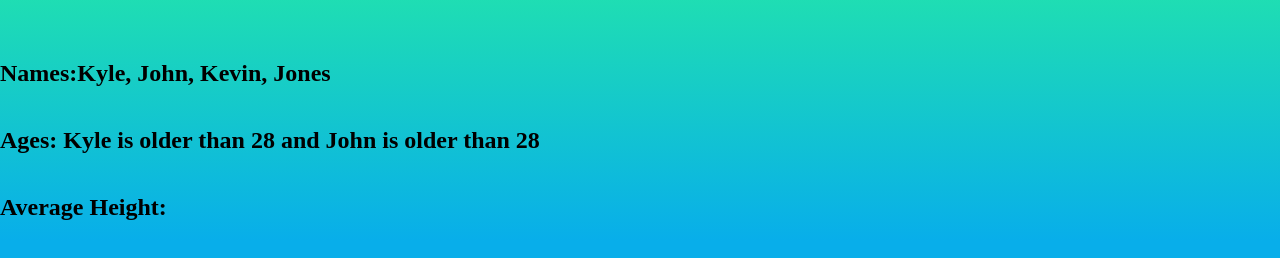
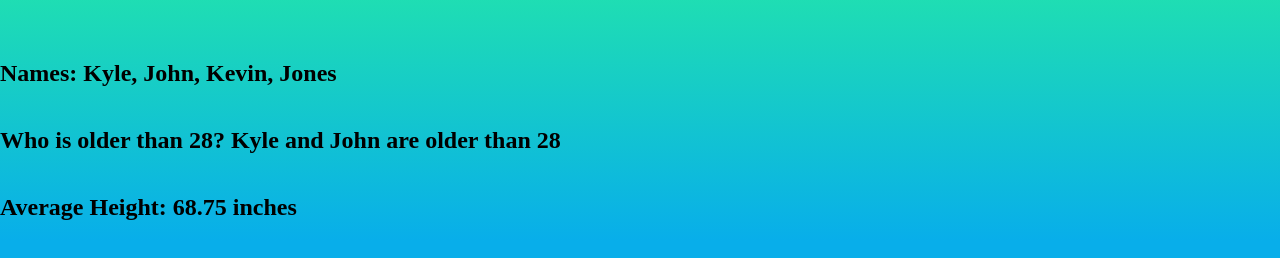
Before and after one commit to kylemuth/array-method-practice, a plain HTML site: page index.html in a window 1280 px wide. Shown: the part 120-378 px from the top of the page. Drawn offline with Linux system fonts and the light colour scheme.

Commit message:
added the reduce() method and README.md

```diff
--- a/index.html
+++ b/index.html
@@ -11,7 +11,7 @@
     <header><h1>Array Practice</h1></header>
     <section>
       <h2 id="names">Names:</h2>
-      <h2 id="ages">Ages:</h2>
+      <h2 id="ages">Who is older than 28?</h2>
       <h2 id="height">Average Height:</h2>
     </section>
     <script src="script.js"></script>
--- a/script.js
+++ b/script.js
@@ -5,20 +5,20 @@ const people = [
   { name: "Jones", age: 27, height: 65 },
 ];
 
-// Map will return individual values (unlike filter that will return the entire object)
+// Map will return individual values (unlike filter that will return the entire object) in the form of an array
 const names = people
   .map((person) => {
     return person.name;
   })
   .join(", ");
 
-document.querySelector("#names").insertAdjacentHTML("beforeend", names);
+document.querySelector("#names").insertAdjacentHTML("beforeend", ` ${names}`);
 
 console.log(names);
 
 /////////////////////////////////////////////////////////
 
-// Filter Method: uses boolean logic to determine if an element meets a certain criterea. The returned values will be the objects in which
+// Filter Method: uses boolean logic to determine if an element meets a certain criterea. The returned values will be the entire object in which the criteria was met
 
 const ages = people.filter((person) => {
   return person.age >= 28;
@@ -28,9 +28,24 @@ document
   .querySelector("#ages")
   .insertAdjacentHTML(
     "beforeend",
-    ` ${ages[0].name} is older than 28 and ${ages[1].name} is older than 28`
+    ` ${ages[0].name} and ${ages[1].name} are older than 28`
   );
 
 console.log(ages);
 
 /////////////////////////////////////////////////////////
+
+// Reduce Method: Does what it says: it reduces down elements into a single value.
+
+const totalHeight = people.reduce((total, person) => {
+  return total + person.height;
+}, 0);
+
+const averageHeight = totalHeight / people.length;
+
+console.log(totalHeight);
+console.log(averageHeight);
+
+document
+  .querySelector("#height")
+  .insertAdjacentHTML("beforeend", ` ${averageHeight} inches`);
```
Also changed, not shown: 1 other file.
